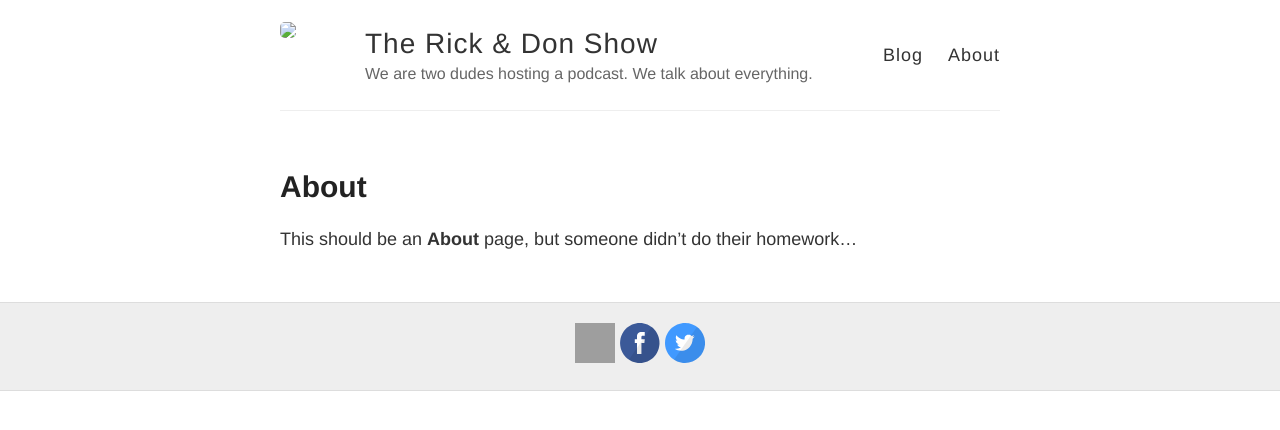
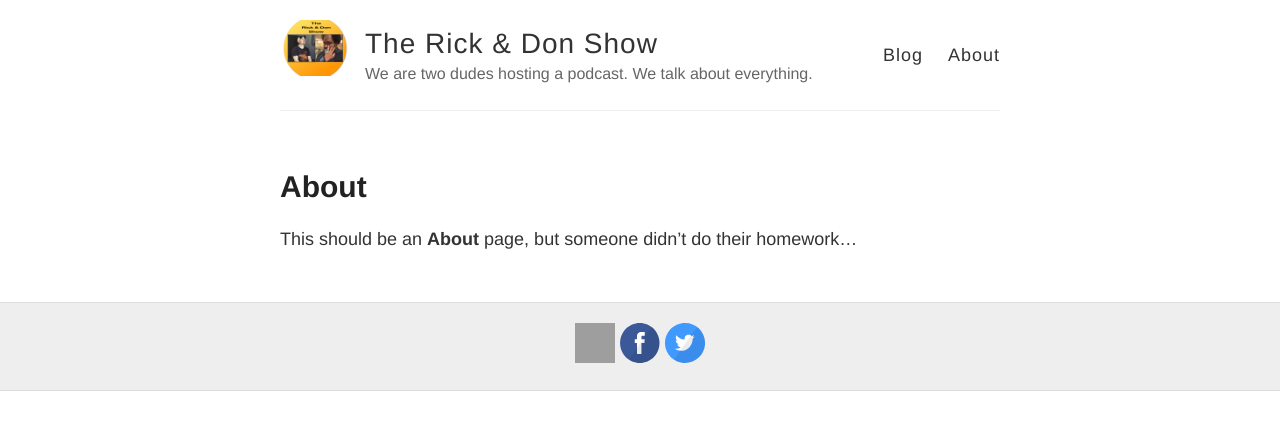
Before and after one commit to rick-and-don-show/rick-and-don-show.github.io, a Jekyll site: the page built from about.md, in a window 1280 px wide. Shown: the top 430 px of the page. Built offline with Jekyll 4.4.1, drawn with Linux system fonts in a browser that asks for light colours; grey boxes are pictures that could not be loaded.

Commit message:
Made avatar URL direct reference to rad.com
Signed-off-by: Rick Osowski <(none)>

```diff
--- a/_config.yml
+++ b/_config.yml
@@ -10,7 +10,8 @@ description: We are two dudes hosting a podcast. We talk about everything.
 
 # URL of your avatar or profile pic (you could use your GitHub profile pic)
 #avatar: https://raw.githubusercontent.com/barryclark/jekyll-now/master/images/jekyll-logo.png
-avatar: images/logo-take1.png
+#avatar: /images/logo-take1.png
+avatar: http://rickanddon.com/images/logo-take1.png
 
 #
 # Flags below are optional
```
